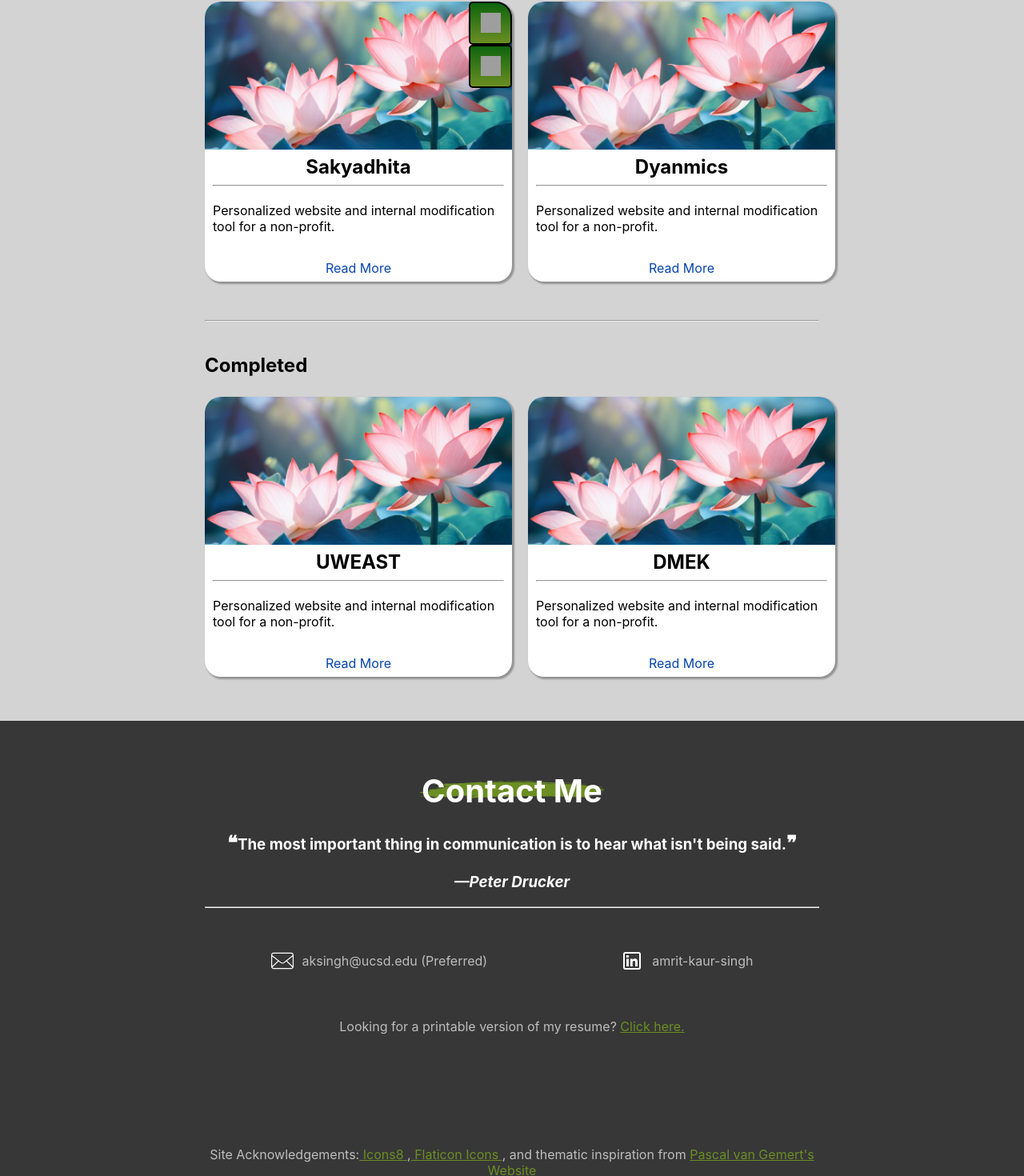
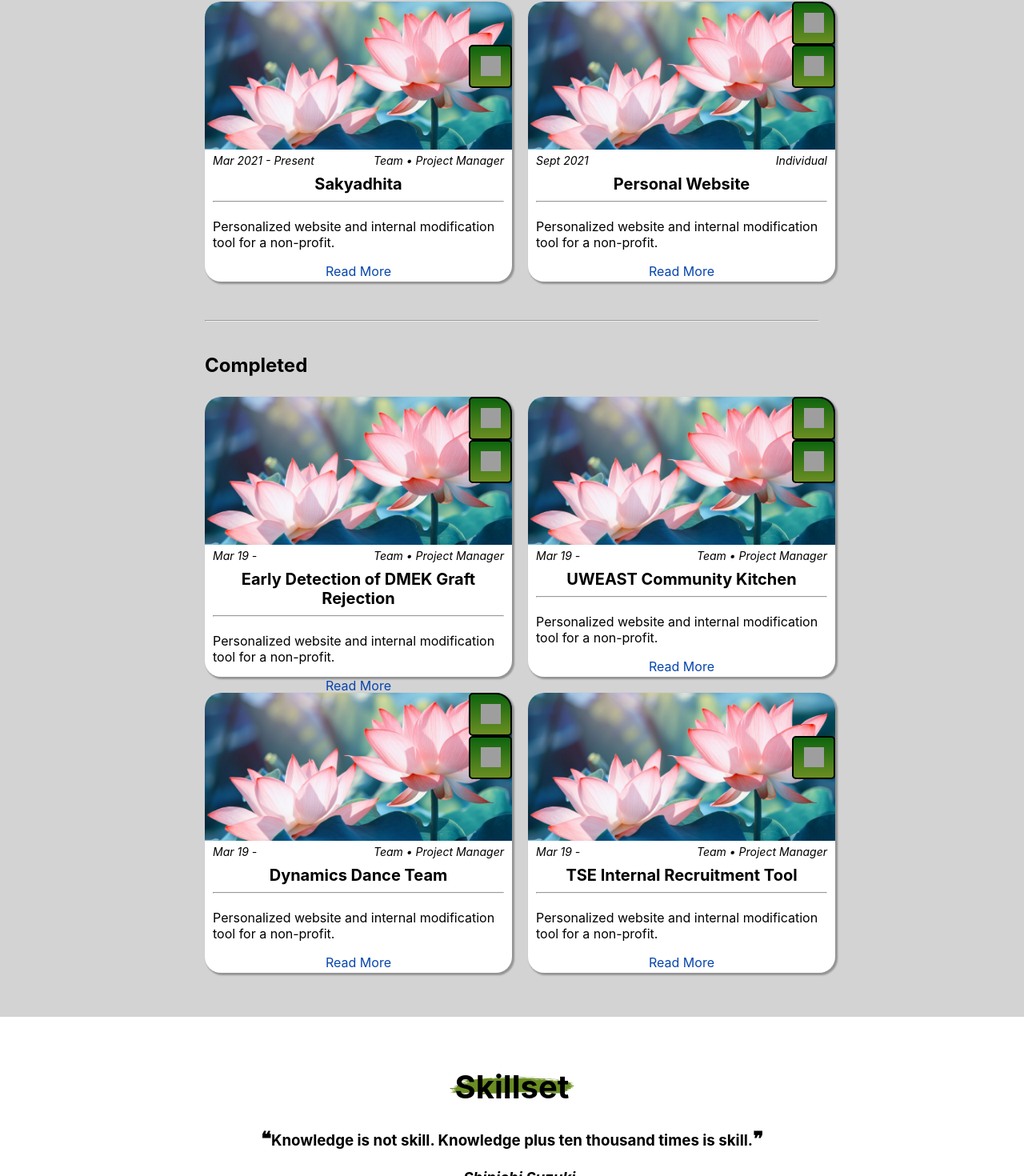
Before and after one commit to Amrit-S/personal-website, a React (Create React App) app: page / in a window 1280 px wide. Shown: the part 4414-5884 px from the top of the page at 80% size. Built offline with nearby package versions, Linux system fonts and the light colour scheme; grey boxes are pictures that could not be loaded.

Commit message:
Updated ProjEntry + Started Skillset Section

```diff
--- a/package.json
+++ b/package.json
@@ -11,6 +11,7 @@
     "react-router-dom": "^5.3.0",
     "react-scripts": "4.0.3",
     "react-scroll": "^1.8.4",
+    "react-star-ratings": "^2.3.0",
     "web-vitals": "^1.0.1"
   },
   "scripts": {
--- a/src/components/InteractiveSections/Projects.js
+++ b/src/components/InteractiveSections/Projects.js
@@ -25,8 +25,9 @@ export default function Projects() {
                 title="Sakyadhita"
                 img={Pic}
                 shortDes="Personalized website and internal modification tool for a non-profit."
-                webLink="hello"
-                githubLink="lsjf;dfad"
+                githubLink="https://www.google.com/"
+                dates="Mar 2021 - Present"
+                projDetails="Team &bull; Project Manager"
                 >
                     <div>
                         <h1> AMIRIT KLSJF:LSDJ </h1>
@@ -41,11 +42,13 @@ export default function Projects() {
                 </ProjEntry>
 
                 <ProjEntry
-                title="Dyanmics"
+                title="Personal Website"
                 img={Pic}
                 shortDes="Personalized website and internal modification tool for a non-profit."
-                projType = "Team Project"
-                role="Project Manager &bull; Developer "
+                webLink="https://www.google.com/"
+                githubLink="https://www.google.com/"
+                dates="Sept 2021"
+                projDetails="Individual"
                 >
                 </ProjEntry>
             </div>
@@ -55,20 +58,44 @@ export default function Projects() {
 
             <div className="grid-layout">
             <ProjEntry
-                title="UWEAST"
+                title="Early Detection of DMEK Graft Rejection"
                 img={Pic}
                 shortDes="Personalized website and internal modification tool for a non-profit."
-                projType = "Team Project"
-                role="Project Manager &bull; Developer "
+                webLink="https://www.google.com/"
+                githubLink="https://www.google.com/"
+                dates="Mar 19 -"
+                projDetails="Team &bull; Project Manager"
+                >
+                </ProjEntry>
+            <ProjEntry
+                title="UWEAST Community Kitchen"
+                img={Pic}
+                shortDes="Personalized website and internal modification tool for a non-profit."
+                webLink="https://www.google.com/"
+                githubLink="https://www.google.com/"
+                dates="Mar 19 -"
+                projDetails="Team &bull; Project Manager"
                 >
                 </ProjEntry>
 
             <ProjEntry
-                title="DMEK"
+                title="Dynamics Dance Team"
                 img={Pic}
                 shortDes="Personalized website and internal modification tool for a non-profit."
-                projType = "Team Project"
-                role="Project Manager &bull; Developer "
+                webLink="https://www.google.com/"
+                githubLink="https://www.google.com/"
+                dates="Mar 19 -"
+                projDetails="Team &bull; Project Manager"
+                >
+                </ProjEntry>
+
+            <ProjEntry
+                title="TSE Internal Recruitment Tool"
+                img={Pic}
+                shortDes="Personalized website and internal modification tool for a non-profit."
+                githubLink="https://www.google.com/"
+                dates="Mar 19 -"
+                projDetails="Team &bull; Project Manager"
                 >
                 </ProjEntry>
             </div>
--- /dev/null
+++ b/src/components/InteractiveSections/Skillset.js
@@ -0,0 +1,21 @@
+import React from "react";
+
+import SectionTitle from "../SectionTitle";
+
+export default function Skillset() {
+
+    return (
+        <section id="skillset-section">
+            <SectionTitle text="Skillset" />
+            <h3 style={{textAlign: "center"}}>
+                        <span style={{fontSize: "24px", fontWeight: "bold"}}> &#10077;</span>
+                        Knowledge is not skill. Knowledge plus ten thousand times is skill.
+                        <span style={{fontSize: "24px", fontWeight: "bold"}}>&#10078;</span>
+                        <br/><br/>
+                        <i> —Shinichi Suzuki </i>
+            </h3>
+            <hr/>
+
+        </section>
+    );
+}
--- a/src/components/ProjEntry.js
+++ b/src/components/ProjEntry.js
@@ -2,7 +2,7 @@ import React, { useState } from "react";
 
 import "../css/ProjEntry.css";
 
-export default function ProjEntry({img, title, shortDes, children, webLink = null, githubLink = null}) {
+export default function ProjEntry({img, title, shortDes, dates, projDetails, children, webLink = null, githubLink = null}) {
 
     const [isCardExpanded, setIsCardExpanded] = useState(false);
 
@@ -30,8 +30,13 @@ export default function ProjEntry({img, title, shortDes, children, webLink = nul
 
             {/* Project Information */}
             <section className="proj-content">
+                <div className="quick-details">
+                    <p> <i> {dates} </i>  </p>
+                    <p> <i> {projDetails} </i> </p>
+                </div>
                 <h2> {title} </h2>
                 <hr/>
+
                 <p> {shortDes} </p>
 
                 {/* Custom Content */}
--- a/src/components/ScrollBar.js
+++ b/src/components/ScrollBar.js
@@ -11,6 +11,7 @@ export default function ScrollBar() {
             <Link activeClass="active-section" className="scroll-entry" to="education-section" spy={true} smooth={true} duration={500} >Education </Link>
             <Link activeClass="active-section" className="scroll-entry" to="work-section" spy={true} smooth={true} duration={500} >Work Experience</Link>
             <Link activeClass="active-section" className="scroll-entry" to="projects-section" spy={true} smooth={true} duration={500} >Projects</Link>
+            <Link activeClass="active-section" className="scroll-entry" to="skillset-section" spy={true} smooth={true} duration={500} >Skillset</Link>
             <Link activeClass="active-section" className="scroll-entry" to="contact-section" spy={true} smooth={true} duration={500} >Contact</Link>
         </div>
     );
--- a/src/css/ProjEntry.css
+++ b/src/css/ProjEntry.css
@@ -76,14 +76,35 @@
     -webkit-box-shadow: 0 0 1px rgba(255, 255, 255, .5);
   }
 .proj-content > h2 {
-    margin: 7px;
+    margin: 9px;
+    font-size: 20px;
+}
+
+.proj-content > p {
+    margin: 0px;
 }
 
 .proj-content > h2, a {
     text-align: center;
 }
 
+.quick-details{
+    display: flex;
+    flex-direction: row;
+    justify-content: space-between;
+    align-items: center;
+    margin-top: 5px;
+}
+
+.quick-details p {
+    margin: 0;
+    padding: 0;
+    font-size: 14px;
+}
+
 .card-toggle-text{
+    margin: 0px;
+    padding: 0px;
     color: #0645AD;
 }
 
--- a/src/pages/InteractiveResume.js
+++ b/src/pages/InteractiveResume.js
@@ -10,6 +10,7 @@
  import Education from "../components/InteractiveSections/Education";
  import Work from "../components/InteractiveSections/Work";
  import Projects from "../components/InteractiveSections/Projects";
+ import Skillset from "../components/InteractiveSections/Skillset";
  import Contact from "../components/InteractiveSections/Contact";
 
  export default function InteractiveResume() {
@@ -74,6 +75,9 @@
                  <SectionLayout bgColor="#d3d3d3">
                      <Projects/>
                  </SectionLayout>
+                 <SectionLayout>
+                     <Skillset/>
+                 </SectionLayout>
                  <SectionLayout bgColor="#373737">
                      <Contact/>
                  </SectionLayout>
```
Also changed, not shown: 1 other file (tests, documents, lock files or other folders).
